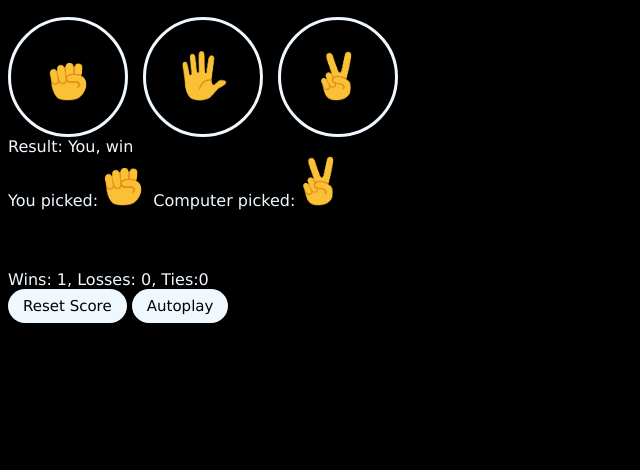
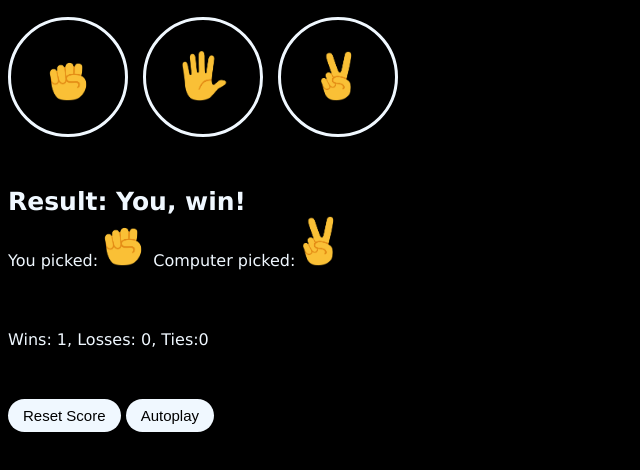
Before and after one commit to DonielM/rock-paper-scissors, a plain HTML site: page index.html in a window 1280 px wide. Both pictures are taken after a click on the button 68 px from the left and 135 px from the top of the page. Shown: the part 58-528 px from the top of the page, without its empty margins (0-640 px from the left). Drawn offline with Linux system fonts and the light colour scheme.

Commit message:
feat: added css, mainly margins to make sure everything on the page has enough space to be readable

```diff
--- a/scripts/script.js
+++ b/scripts/script.js
@@ -33,7 +33,7 @@ function playerMove(playerPick) {
     (playerPick === "Paper" && computerPick === "Rock") ||
     (playerPick === "Rock" && computerPick === "Scissors")
   ) {
-    result = "You, win";
+    result = "You, win!";
     score.wins++;
   } else {
     result = "You, loose";
--- a/styles/style.css
+++ b/styles/style.css
@@ -23,15 +23,22 @@ body {
 .move-image {
   height: 50px;
 }
+
+.result-display {
+  font-size: 25px;
+  font-weight: bold;
+  margin-top: 50px;
+}
+
 .reset-score,
 .autoplay {
+  margin-top: 50px;
   background-color: aliceblue;
   border: none;
   font-size: 15px;
   padding: 8px 15px;
   cursor: pointer;
   border-radius: 20px;
-  font-family: Verdana, Geneva, Tahoma, sans-serif;
 }
 
 .score-display {
```
